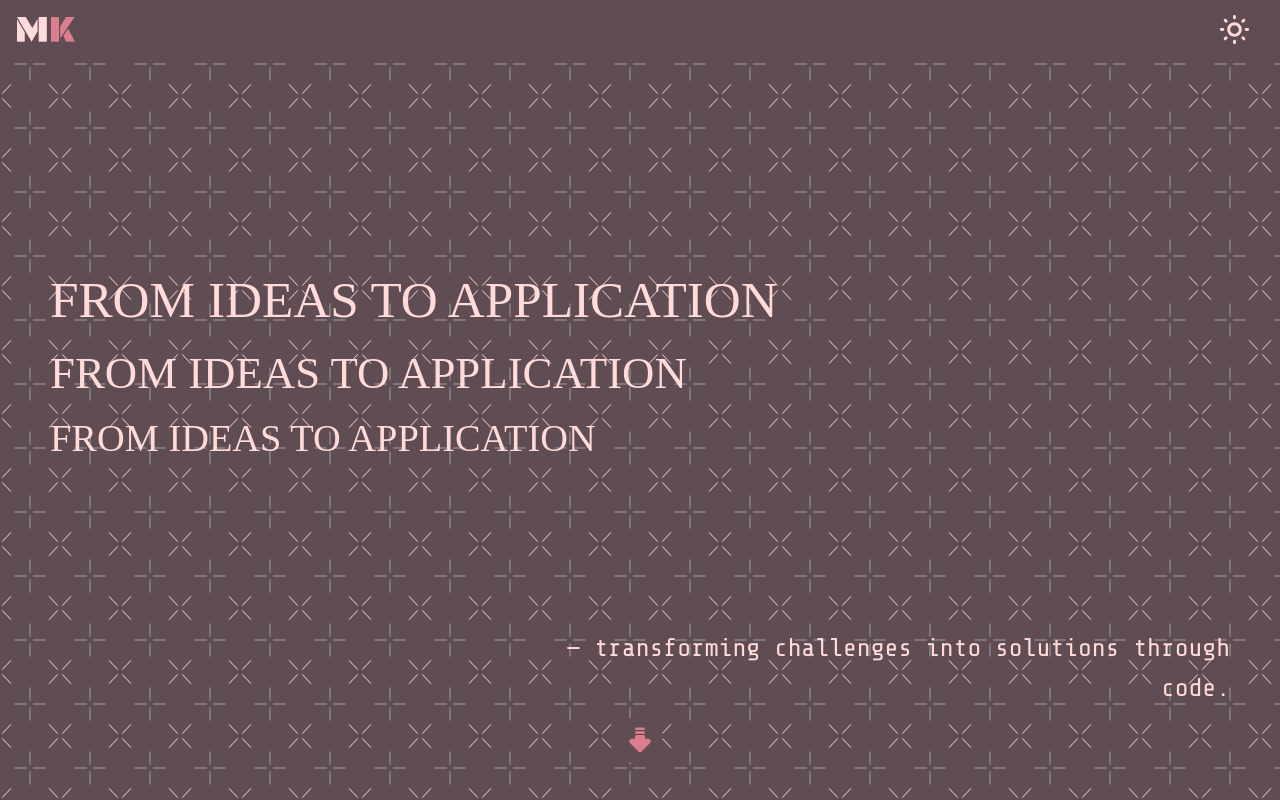
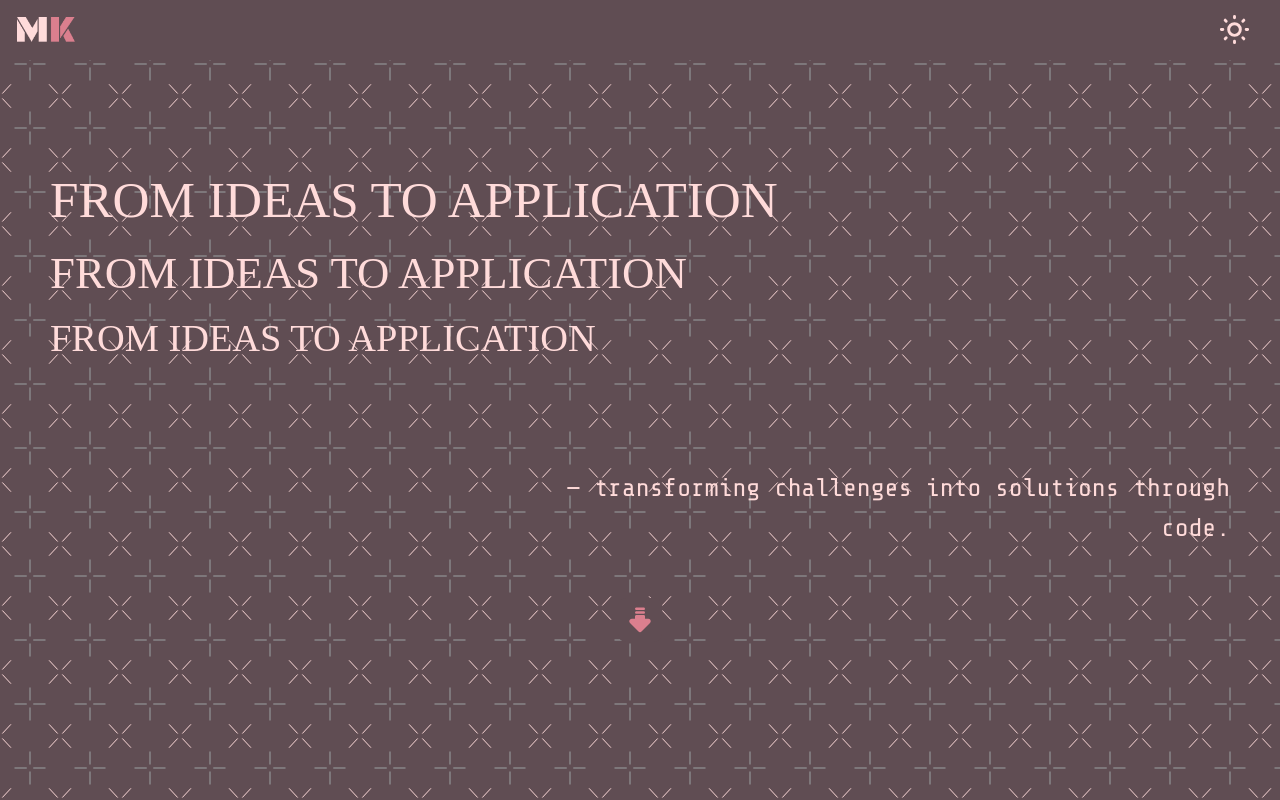
Before and after one commit to marjorie-portfolio/marjorie-portfolio-frontend, a React (Vite) app: page / in a window 1280 px wide. Shown: the top 800 px of the page. Built offline with nearby package versions, Linux system fonts and the light colour scheme; a web font is replaced by a local one.

Commit message:
: fix the home page

```diff
--- a/src/pages/home/components/HomeTitle.tsx
+++ b/src/pages/home/components/HomeTitle.tsx
@@ -11,7 +11,7 @@ export default function HomeTitle() {
     <>
       <Flex
         direction="column"
-        my={mobile ? 80 : 150}
+        my={mobile ? 80 : 50}
         align={mobile ? "center" : "flex-start"}
       >
         <Text
--- a/src/pages/home/index.tsx
+++ b/src/pages/home/index.tsx
@@ -21,7 +21,7 @@ export default function Home() {
       direction="column"
       p={mobile ? 0 : 50}
       align={mobile ? "center" : ""}
-      gap={10}
+      gap={50}
     >
       <HomeTitle />
 
```
Also changed, not shown: 1 other file (tests, documents, lock files or other folders).
